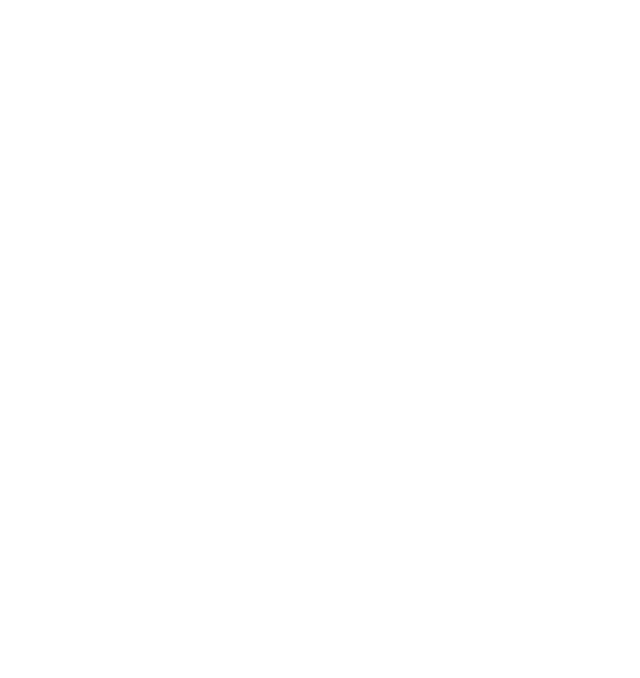
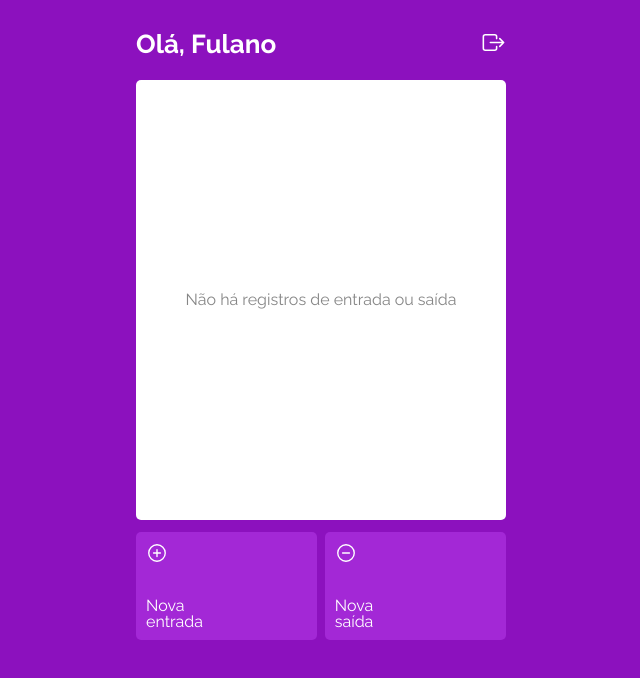
Before and after one commit to gsnorberto/projeto14-mywallet-front, a React (Create React App) app: page /home in a window 1280 px wide. Shown: the top 678 px of the page, without its empty margins (319-959 px from the left). Built offline with nearby package versions, Linux system fonts and the light colour scheme; a web font is replaced by a local one.

Commit message:
style: página home

```diff
--- a/package.json
+++ b/package.json
@@ -6,6 +6,7 @@
     "axios": "^1.2.3",
     "react": "^18.2.0",
     "react-dom": "^18.2.0",
+    "react-icons": "^4.7.1",
     "react-router-dom": "^6.7.0",
     "react-scripts": "^5.0.1",
     "styled-components": "^5.3.6"
--- a/src/pages/Home/index.js
+++ b/src/pages/Home/index.js
@@ -1,9 +1,28 @@
-import { HomeArea } from "./styles"
+import { HomeArea, Container, ContentArea, Header, Title, Link, Button, Text, ButtonArea, Buttons } from "./styles"
+import { IoAddCircleOutline, IoRemoveCircleOutline, IoExitOutline } from "react-icons/io5";
 
 export default () => {
     return (
         <HomeArea>
-
+            <Container>
+                <Header>
+                    <Title>Olá, Fulano</Title>
+                    <Link><IoExitOutline className="io-exit" /></Link>
+                </Header>
+                <ContentArea>
+                    Não há registros de entrada ou saída
+                </ContentArea>
+                <Buttons>
+                    <ButtonArea>
+                        <Button><IoAddCircleOutline className="icon-circle" /></Button>
+                        <Text>Nova entrada</Text>
+                    </ButtonArea>
+                    <ButtonArea>
+                        <Button><IoRemoveCircleOutline className="icon-circle" /></Button>
+                        <Text>Nova saída</Text>
+                    </ButtonArea>
+                </Buttons>
+            </Container>
         </HomeArea>
     )
 }
--- a/src/pages/Home/styles.js
+++ b/src/pages/Home/styles.js
@@ -1,5 +1,71 @@
 import styled from "styled-components";
 
 export const HomeArea = styled.div`
+    font-family: 'Raleway', sans-serif;
+    background-color: #8C11BE;
+    min-height: 100vh;
+`
+export const Container = styled.div`
+    max-width: 400px;
+    height: 100vh;
+    padding: 10px 15px;
+    margin: 0 auto;
+`
+export const Header = styled.div`
+    padding-top: 20px;
+    width: 100%;
+    display: flex;
+    justify-content: space-between;
+    align-items: center;
+
+    .io-exit{
+        width: 25px;
+        height: 25px;
+        color: #FFFFFF;
+    }
+`
+export const ContentArea = styled.div`
+    margin-top: 22px;
+    margin-bottom: 12px;
+    width: 100%;
+    min-height: 440px;
+    background-color: #FFFFFF;
+    border-radius: 5px;
+    text-align: center;
+    display: flex;
+    align-items: center;
+    justify-content: center;
+    color: #868686;
+`
+export const Title = styled.div`
+    font-weight: 700;
+    color: #FFFFFF;
+    font-size: 26px;
+`
+export const Link = styled.a`
 
 `
+export const Button = styled.a`
+    margin-bottom: 31px;
+    .icon-circle{
+        width: 22px;
+        height: 22px;
+    }
+`
+export const ButtonArea = styled.div`
+    color: #FFFFFF;
+    padding: 10px;
+    display: flex;
+    flex-direction: column;
+    background-color: #A328D6;
+    width: 49%;
+    border-radius: 5px;
+    //align-items: flex-start;
+`
+export const Buttons = styled.div`
+    display: flex;
+    justify-content: space-between;
+`
+export const Text = styled.div`
+    max-width: 40px;
+`
```
Also changed, not shown: src/assets/icons/add-circle-outline.svg (added), 1 other file (tests, documents, lock files or other folders).
